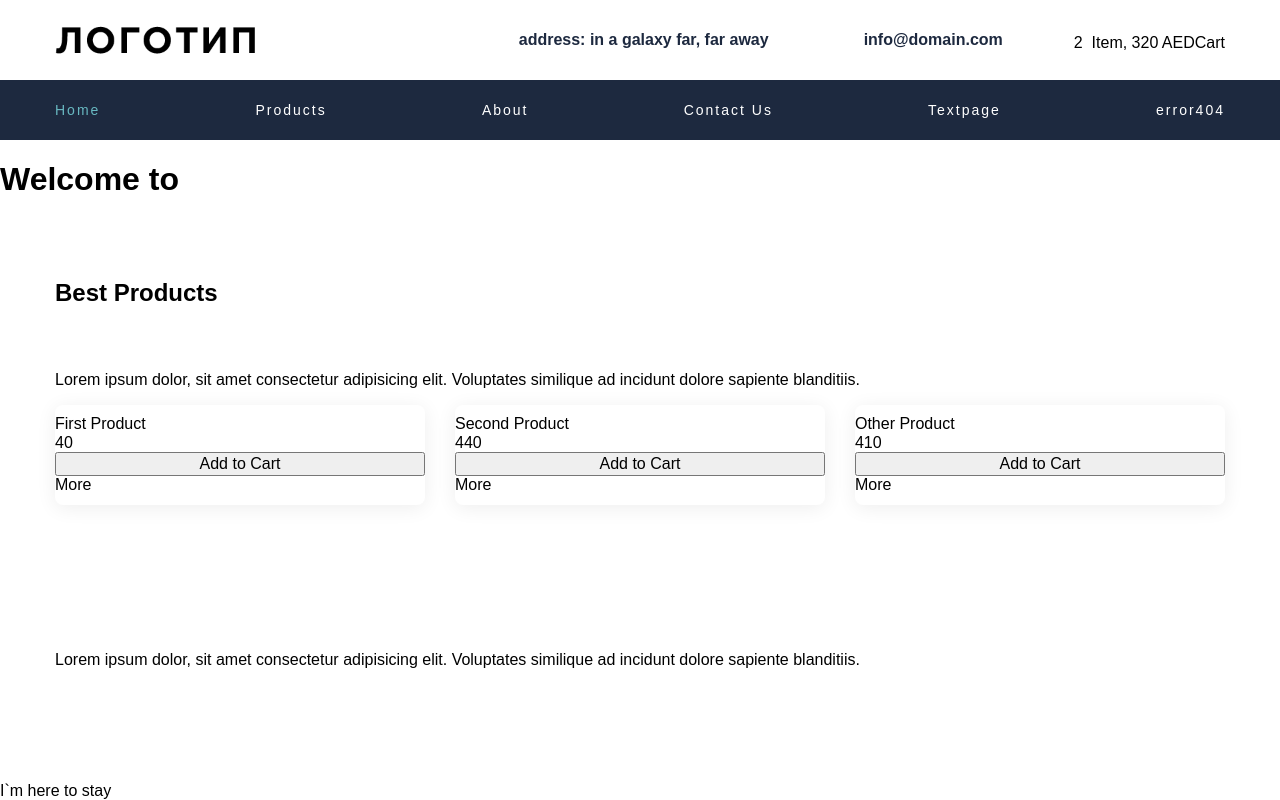
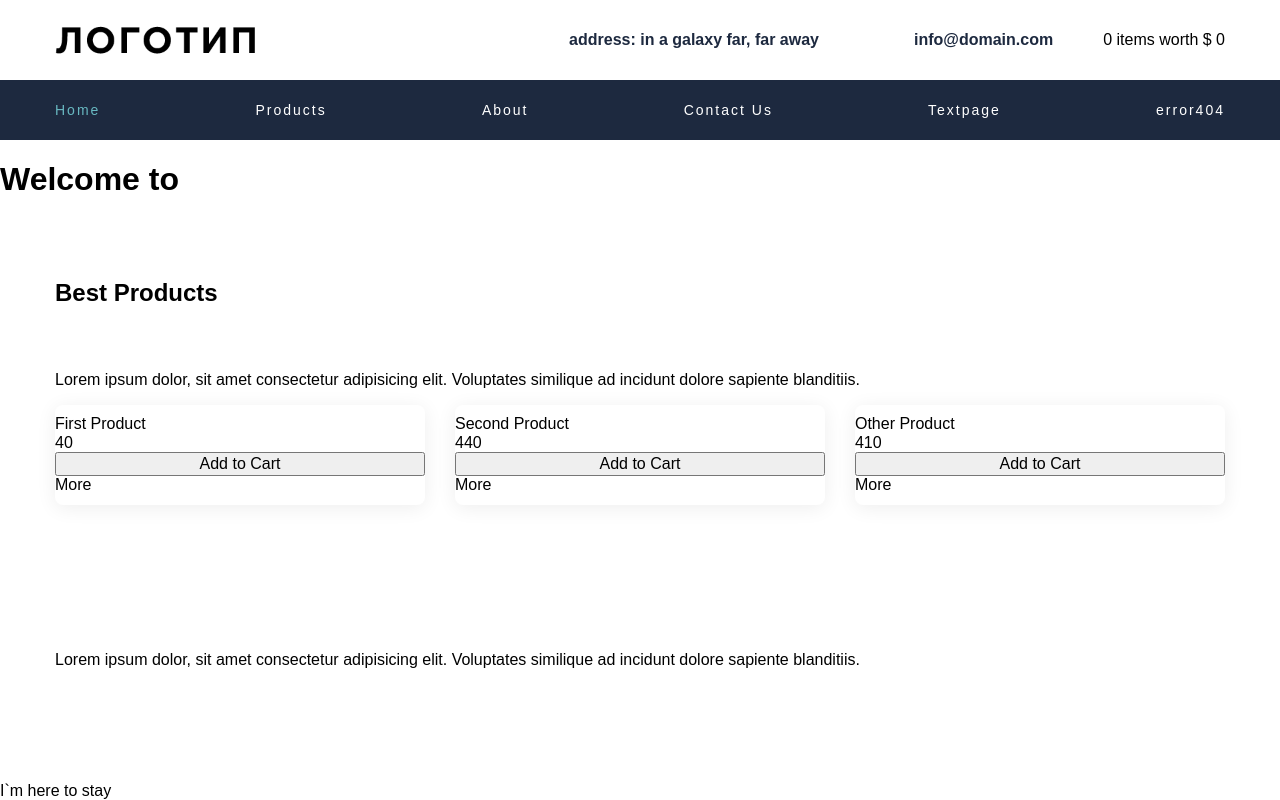
Before and after one commit to kozlov-a-d/eapp, a Next.js app: page / in a window 1280 px wide. Built offline with nearby package versions, Linux system fonts and the light colour scheme.

Commit message:
add mobx

```diff
--- /dev/null
+++ b/components/header/CartWidget.tsx
@@ -0,0 +1,18 @@
+import { observer } from 'mobx-react-lite';
+import { useCartStore } from 'stores/CartStore';
+
+// import styles from './CartWidget.module.scss';
+
+const CartWidget: React.FC = observer(() => {
+    const store = useCartStore();
+
+    return (
+        <div>
+            <div>
+                {store.totalCount} items worth $ {store.totalPrice}
+            </div>
+        </div>
+    );
+});
+
+export default CartWidget;
--- a/components/header/Header.tsx
+++ b/components/header/Header.tsx
@@ -1,4 +1,5 @@
 import MainMenu from 'components/header/MainMenu';
+import CartWidget from 'components/header/CartWidget';
 import Link from 'next/link';
 import styles from './Header.module.scss';
 
@@ -21,21 +22,7 @@ export default function Header(): JSX.Element {
                 </div>
 
                 <div className={styles.header__cart}>
-                    <div className="header-cart-widget js-cart-widget">
-                        <a className="header-cart-widget-counter" href="#">
-                            <svg xmlns="http://www.w3.org/2000/svg" width="21" height="20" viewBox="0 0 21 20" fill="none">
-                                <path
-                                    fillRule="evenodd"
-                                    clipRule="evenodd"
-                                    d="M0.899414 1C0.899414 1.55 1.34941 2 1.89941 2H2.89941L6.49941 9.59L5.14941 12.03C4.41941 13.37 5.37941 15 6.89941 15H17.8994C18.4494 15 18.8994 14.55 18.8994 14C18.8994 13.45 18.4494 13 17.8994 13H6.89941L7.99941 11H15.4494C16.1994 11 16.8594 10.59 17.1994 9.97L20.7794 3.48C21.1494 2.82 20.6694 2 19.9094 2H5.10941L4.43941 0.57C4.27941 0.22 3.91941 0 3.53941 0H1.89941C1.34941 0 0.899414 0.45 0.899414 1ZM6.89941 16C5.79941 16 4.90941 16.9 4.90941 18C4.90941 19.1 5.79941 20 6.89941 20C7.99941 20 8.89941 19.1 8.89941 18C8.89941 16.9 7.99941 16 6.89941 16ZM14.9094 18C14.9094 16.9 15.7994 16 16.8994 16C17.9994 16 18.8994 16.9 18.8994 18C18.8994 19.1 17.9994 20 16.8994 20C15.7994 20 14.9094 19.1 14.9094 18Z"
-                                    fill="white"
-                                />
-                            </svg>
-                            <span className="header-cart-widget-counter__count">2</span>&nbsp; Item, 320 AED
-                            <span className="header-cart-widget-counter__note">Cart</span>
-                        </a>
-                        <div className="header-cart-widget__dropdown"></div>
-                    </div>
+                    <CartWidget />
                 </div>
             </div>
             <div className={styles.header__menu}>
--- a/components/products/ProductsListItem.tsx
+++ b/components/products/ProductsListItem.tsx
@@ -1,4 +1,6 @@
 import Link from 'next/link';
+import { useCartStore } from 'stores/CartStore';
+
 import styles from './ProductsListItem.module.scss';
 
 export type ProductsListItemProps = {
@@ -9,17 +11,22 @@ export type ProductsListItemProps = {
     price: number;
 };
 
-export default function ProductsListItem(props: ProductsListItemProps): JSX.Element {
-    function addToCarthandler(): void {
-        // console.log(`Add to Cart: ${props.title}`);
+const ProductsListItem: React.FC<ProductsListItemProps> = (props: ProductsListItemProps) => {
+    const store = useCartStore();
+    const product = props;
+
+    function addToCartHandler(): void {
+        store.addItem({ ...product, count: 1 });
     }
 
     return (
         <div className={styles['products-list-item']}>
-            <div>{props.title}</div>
-            <div>{props.price}</div>
-            <button onClick={addToCarthandler}>Add to Cart</button>
-            <Link href={props.link}>More</Link>
+            <div>{product.title}</div>
+            <div>{product.price}</div>
+            <button onClick={addToCartHandler}>Add to Cart</button>
+            <Link href={product.link}>More</Link>
         </div>
     );
-}
+};
+
+export default ProductsListItem;
--- a/db/pages.ts
+++ b/db/pages.ts
@@ -10,4 +10,5 @@ export const Pages: PagesType[] = [
     { id: 0, heading: 'About', link: '/about', slug: 'about', content: 'lorem 1' },
     { id: 1, heading: 'Contact Us', link: '/contacts', slug: 'contacts', content: 'lorem 2' },
     { id: 2, heading: 'Textpage', link: '/textpage', slug: 'textpage', content: 'lorem 3' },
+    { id: 4, heading: 'Products', link: '/products', slug: 'products', content: 'Эта страница не наполнена и вообще тут не понятно что должно быть)' },
 ];
--- a/package.json
+++ b/package.json
@@ -8,12 +8,18 @@
     "start": "next start"
   },
   "dependencies": {
+    "mobx": "^6.3.2",
+    "mobx-react": "^7.2.0",
+    "mobx-react-lite": "^3.2.0",
     "next": "10.2.2",
     "normalize.css": "^8.0.1",
     "react": "17.0.2",
     "react-dom": "17.0.2"
   },
   "devDependencies": {
+    "@babel/core": "^7.14.3",
+    "@babel/plugin-proposal-class-properties": "^7.13.0",
+    "@babel/plugin-proposal-decorators": "^7.14.2",
     "@types/react": "17.0.6",
     "@typescript-eslint/eslint-plugin": "^4.24.0",
     "@typescript-eslint/parser": "^4.24.0",
--- a/pages/_app.tsx
+++ b/pages/_app.tsx
@@ -1,14 +1,19 @@
 import type { AppProps } from 'next/app';
+import { CartStore, CartStoreProvider } from 'stores/CartStore';
 import Layout from 'components/layout/Layout';
 
 import 'styles/globals.scss';
 import 'styles/app.scss';
 
+const store = new CartStore();
+
 function MyApp({ Component, pageProps }: AppProps) {
     return (
-        <Layout>
-            <Component {...pageProps} />
-        </Layout>
+        <CartStoreProvider store={store}>
+            <Layout>
+                <Component {...pageProps} />
+            </Layout>
+        </CartStoreProvider>
     );
 }
 
--- /dev/null
+++ b/stores/CartStore.tsx
@@ -0,0 +1,56 @@
+import { makeAutoObservable } from 'mobx';
+import { createContext, useContext } from 'react';
+
+interface IProduct {
+    slug: string;
+    title: string;
+    price: number;
+    count: number;
+}
+
+class CartStore {
+    items: Array<IProduct> = [];
+    count = 0;
+
+    constructor() {
+        makeAutoObservable(this);
+    }
+
+    get totalCount(): number {
+        return this.items.reduce((sum, current) => sum + current.count, 0);
+    }
+
+    get totalPrice(): number {
+        return this.items.reduce((sum, current) => sum + current.count * current.price, 0);
+    }
+
+    addItem(newItem: IProduct): void {
+        const existProduct = this.items.filter((item) => item.slug === newItem.slug)[0];
+        if (existProduct) {
+            existProduct.count += newItem.count;
+        } else {
+            this.items.push({
+                slug: newItem.slug,
+                title: newItem.title,
+                price: newItem.price,
+                count: newItem.count,
+            });
+        }
+    }
+
+    increment(value: number): void {
+        this.count += value;
+    }
+}
+
+const CartStoreContext = createContext<CartStore>(new CartStore());
+
+const CartStoreProvider: React.FC<{ store: CartStore }> = ({ store, children }) => {
+    return <CartStoreContext.Provider value={store}>{children}</CartStoreContext.Provider>;
+};
+
+const useCartStore = (): CartStore => {
+    return useContext(CartStoreContext);
+};
+
+export { CartStore, CartStoreProvider, useCartStore };
```
Also changed, not shown: pages/404.tsx (added, +14 -0 lines), .babelrc (added), components/header/CartWidget.module.scss (added), 1 other file (tests, documents, lock files or other folders).
